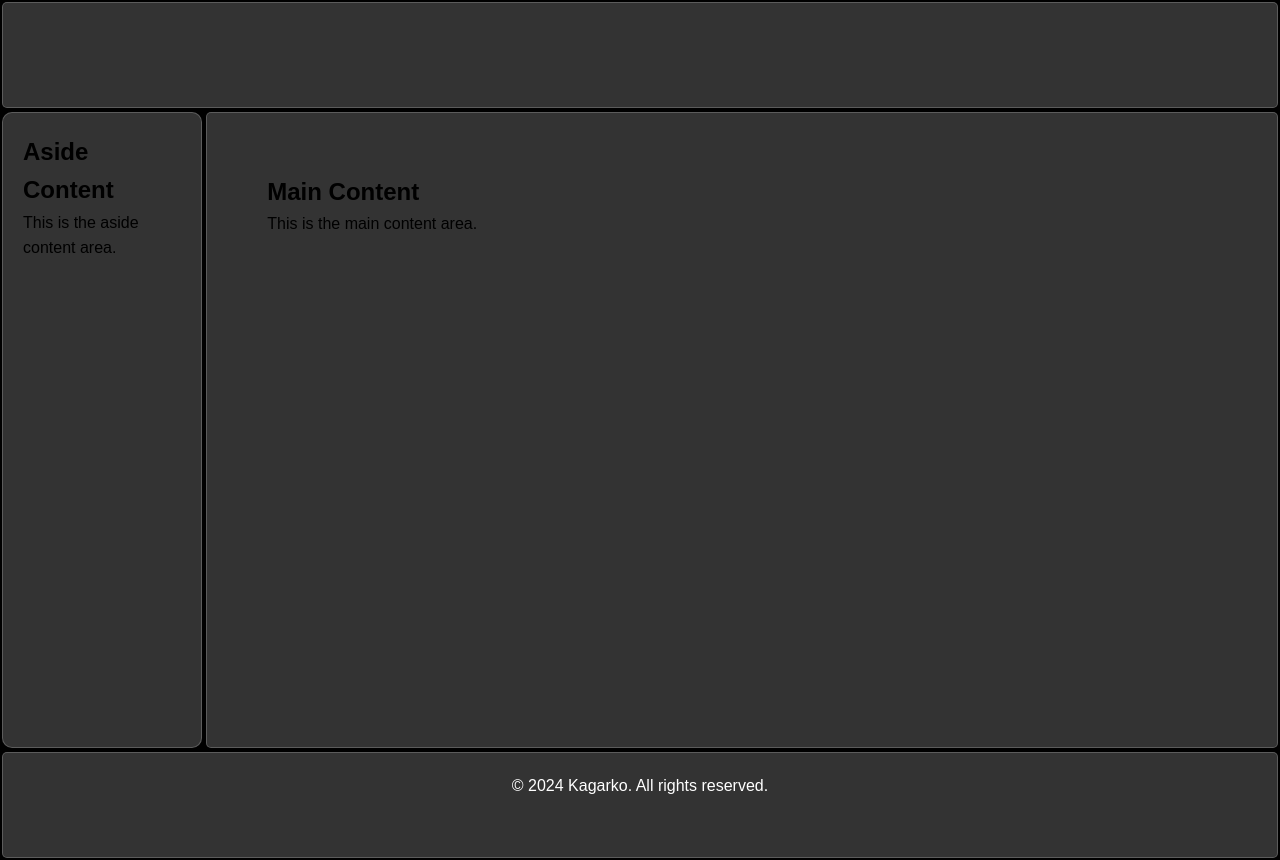
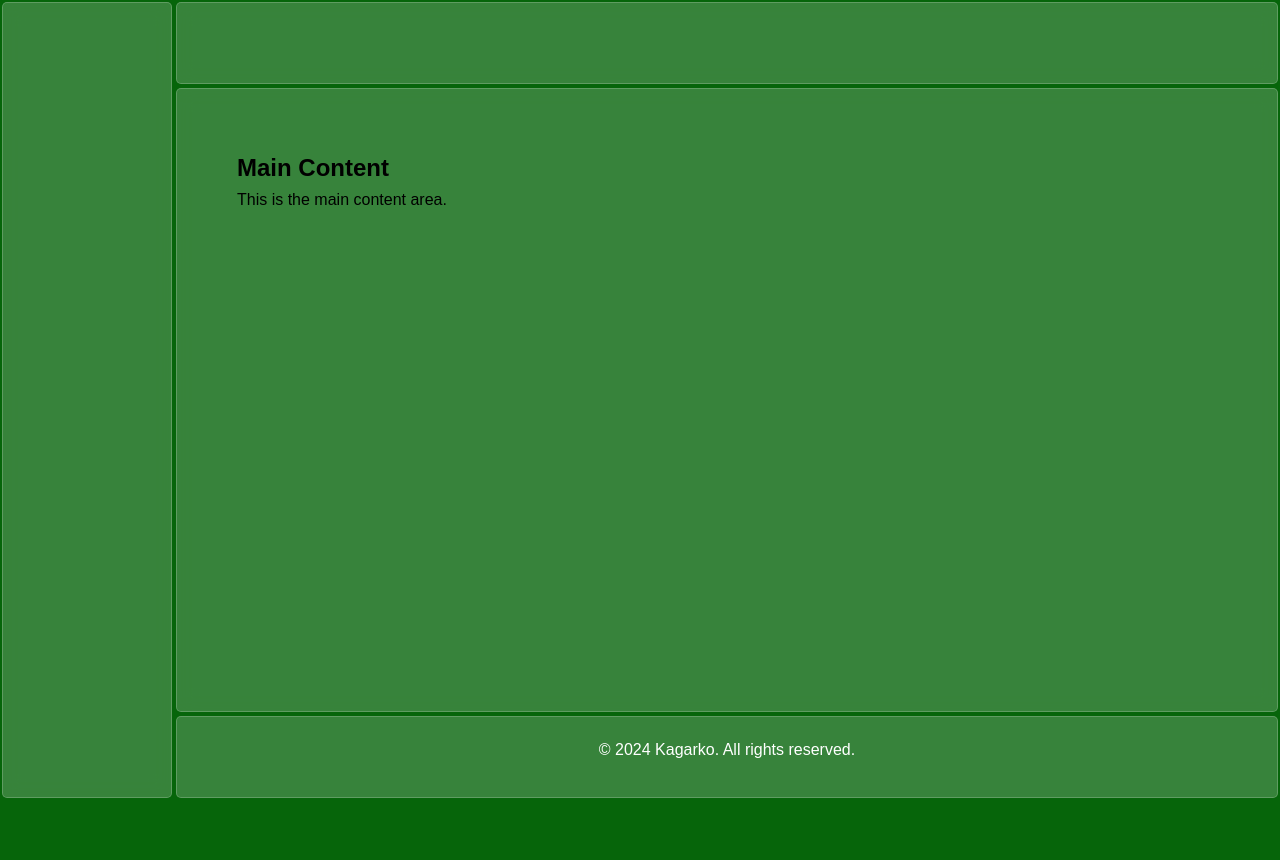
Before and after one commit to abubakarjr/Kagarko, a plain HTML site: page index.html in a window 1280 px wide. After the commit the page ends 800 px from the top, so only its background shows below. Drawn offline with Linux system fonts and the light colour scheme.

Commit message:
Version 1

```diff
--- a/index.html
+++ b/index.html
@@ -12,9 +12,12 @@
     <link rel="stylesheet" href="style.css" />
   </head>
   <body>
+    <div class="container">
+      <aside></aside>
+
+      <div class="main-container">
         <header>
           <div class="menu-toggle">&#9776;</div>
-      <!-- Menu toggle button for mobile -->
           <nav>
             <ul class="nav-links">
               <li><a href="#">Home</a></li>
@@ -25,23 +28,18 @@
           </nav>
         </header>
 
-    <div class="container">
-      <aside>
-        <h2>Aside Content</h2>
-        <p>This is the aside content area.</p>
-      </aside>
-
         <main>
           <section>
             <h2>Main Content</h2>
             <p>This is the main content area.</p>
           </section>
         </main>
-    </div>
 
         <footer>
           <p>&copy; 2024 Kagarko. All rights reserved.</p>
         </footer>
+      </div>
+    </div>
 
     <script src="/script.js"></script>
   </body>
--- a/style.css
+++ b/style.css
@@ -8,7 +8,7 @@
 body {
     font-family: Arial, sans-serif;
     line-height: 1.6;
-    background-color: black;
+    background-color: rgb(6, 101, 10);
 }
 
 /* Hide default scrollbar for WebKit browsers */
@@ -45,7 +45,6 @@ nav ul li a {
     left: 0;
     width: 100%;
     display: none;
-    z-index: 999; /* Set a higher z-index to ensure it appears above other content */
 }
 
 .nav-links.active {
@@ -64,13 +63,30 @@ nav ul li a {
 
 .container {
     display: flex;
-    height: 80vh;
-    border-radius: 5px;
+    height: 100vh;
 }
 
+aside {
+    width: 5%;
+    flex: 0 0 10%;
+    background-color: rgba(255, 255, 255, 0.2);
+    padding: 20px;
+    margin: 2px;
+    backdrop-filter: blur(10px);
+    border-radius: 5px;
+    border: 1px solid rgba(255, 255, 255, 0.2);
+}
+
+.main-container {
+    flex: 1;
+    display: flex;
+    flex-direction: column;
+  }
+
 header {
+    width: auto;
+    height: 40px; /* Fixed height for header */
     background-color: rgba(255, 255, 255, 0.2);
-    height: 8vh; /* Use viewport height for header */
     color: #fff;
     padding: 20px;
     margin: 2px;
@@ -81,51 +97,44 @@ header {
 }
 
 main {
-    flex: 6;
+    flex: 6; /* Take 4/6 (or 2/3) of the remaining space */
     background-color: rgba(255, 255, 255, 0.2);
     padding: 20px;
     margin: 2px;
     backdrop-filter: blur(10px);
     border-radius: 5px;
     border: 1px solid rgba(255, 255, 255, 0.2);
-    width: 100%; /* Ensure main content takes full width */
 }
 
-aside {
-    flex: 1;
+footer {
+    width: auto;
+    height: 40px; /* Fixed height for footer */
     background-color: rgba(255, 255, 255, 0.2);
+    color: #fff;
+    text-align: center;
     padding: 20px;
     margin: 2px;
-    backdrop-filter: blur(10px);
-    border-radius: 10px;
+    border-radius: 5px;
     border: 1px solid rgba(255, 255, 255, 0.2);
 }
 
-footer {
-    background-color: rgba(255, 255, 255, 0.2);
-    backdrop-filter: blur(10px);
-    border: 1px solid rgba(255, 255, 255, 0.2);
-    margin: 2px;
-    height: 8vh; /* Use viewport height for footer */
-    color: #fff;
-    text-align: center;
-    padding: 20px;
-    border-radius: 5px;
-}
 
 /* Responsive styles */
 @media only screen and (max-width: 768px) {
     .menu-toggle {
         display: block;
-        position: relative;
+        position: absolute;
+        top: 25px;
+        left: 20px;
         z-index: 999;
+        cursor: pointer;
     }
 
     /* Style the navigation links */
     .nav-links {
         list-style-type: none;
         padding: 10px;
-        background-color: #333;
+        background-color: transparent;
         position: absolute;
         top: 80px; /* Adjust the top position to avoid overlapping with the header */
         left: 0;
@@ -135,11 +144,9 @@ footer {
     }
 
     main {
-        flex-direction: column;
         width: 100%;
     }
 
-    section,
     aside {
         width: 100%;
     }
@@ -171,6 +178,6 @@ footer {
     }
 
     aside {
-        width: 25%;
+        width: 5%;
     }
 }
```
Lines whose indentation alone changed are shown as unchanged.
